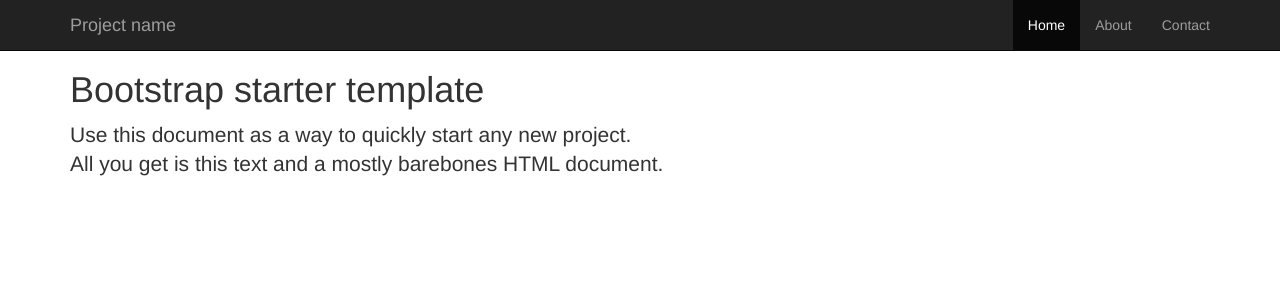
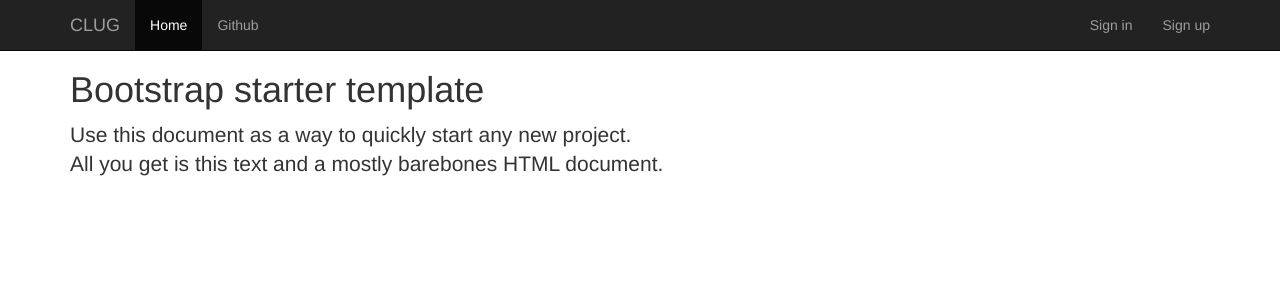
Before and after one commit to MyungSeKyo/Clug, a Django app: template templates/base.html in a window 1280 px wide. Shown: the top 300 px of the page. Run offline with Django 3.2, Linux system fonts and the light colour scheme; the template is opened without the code that fills it, so the values that code supplies are empty; some libraries are stand-ins or nearby versions.

Commit message:
베이스 템플릿 로그인 상태별 버튼 표시

```diff
--- a/templates/base.html
+++ b/templates/base.html
@@ -14,7 +14,6 @@
         body {
             padding-top: 50px;
         }
-
     </style>
 </head>
 <body>
@@ -28,13 +27,26 @@
                 <span class="icon-bar"></span>
                 <span class="icon-bar"></span>
             </button>
-            <a class="navbar-brand" href="#">Project name</a>
+            <a class="navbar-brand" href="#">CLUG</a>
         </div>
         <div id="navbar" class="collapse navbar-collapse">
+            <ul class="nav navbar-nav">
+                <li class="active"><a href="#">Home</a></li>
+                <li><a href="#">Github</a></li>
+            </ul>
             <ul class="nav navbar-nav navbar-right">
-                <li class="active"><a href="#">Home</a></li>
-                <li><a href="#about">About</a></li>
-                <li><a href="#contact">Contact</a></li>
+                {% if user.is_authenticated %}
+                    <li class="dropdown">
+                        <a href="#" class="dropdown-toggle" data-toggle="dropdown" role="button" aria-haspopup="true" aria-expanded="false">{{ user.username }}<span class="caret"></span></a>
+                        <ul class="dropdown-menu">
+                            <li><a href="{% url 'users:logout' %}">Logout</a></li>
+                            <li><a href="#">Change Password</a></li>
+                        </ul>
+                    </li>
+                {% else %}
+                    <li><a href="{% url 'users:login' %}">Sign in</a></li>
+                    <li><a href="#contact">Sign up</a></li>
+                {% endif %}
             </ul>
         </div>
 
```
